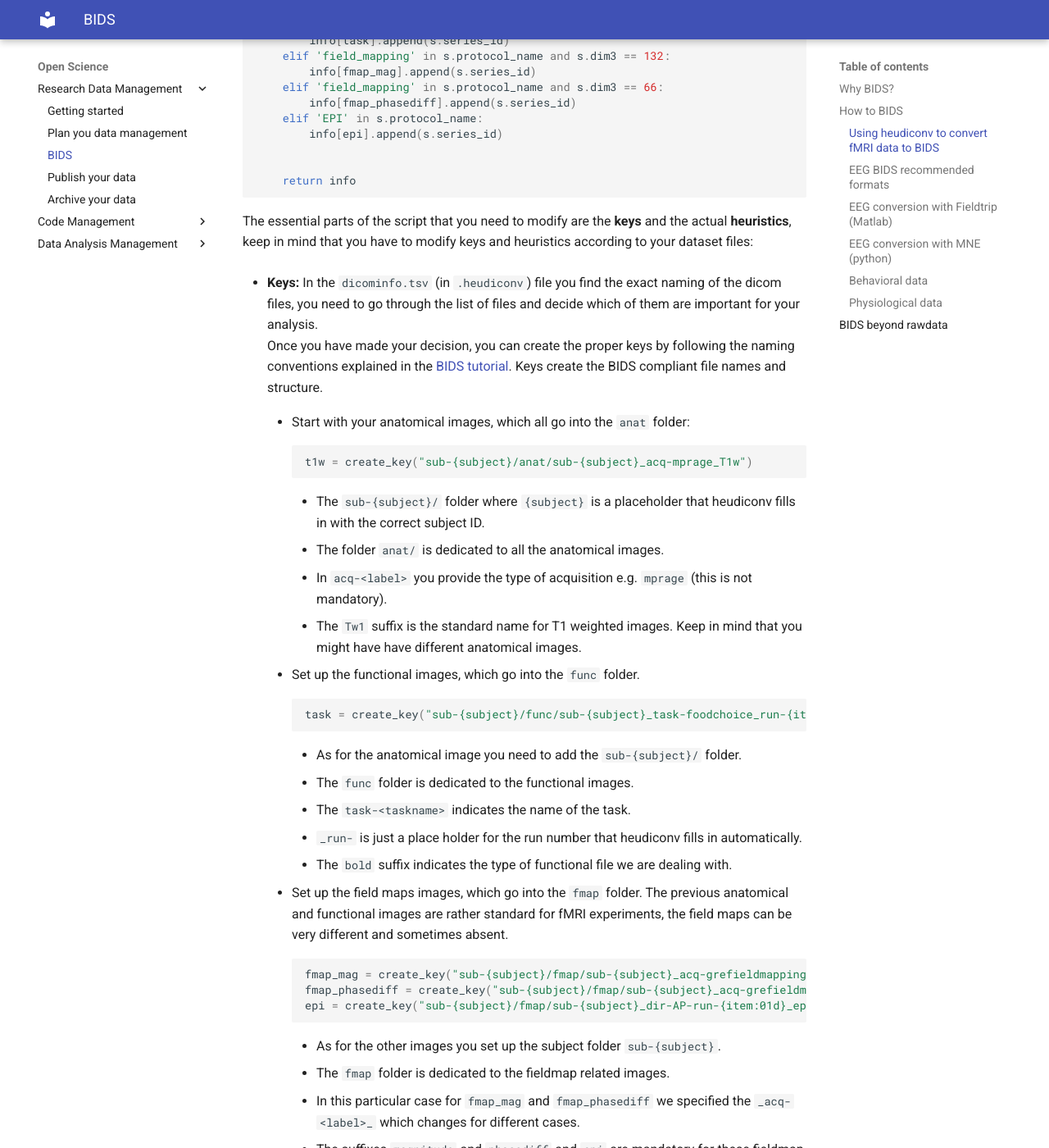
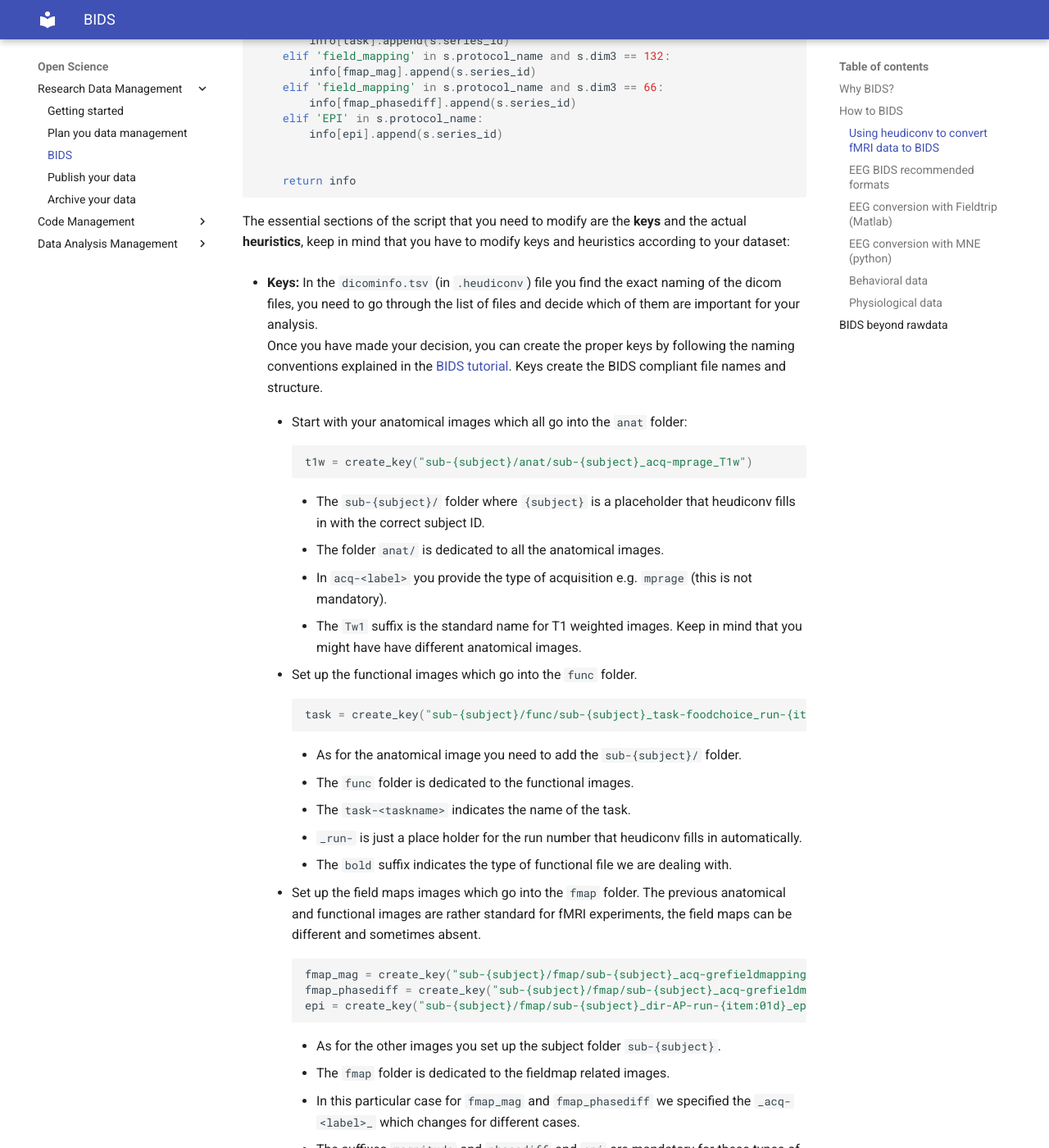
Before and after one commit to pvavra/temp-ipsy, an MkDocs documentation site: the page built from docs/open-science/research-data-management/bids.md, in a window 1280 px wide and 1400 px high, scrolled down 4058 px. Shown: the whole window at 82% size. Built offline with MkDocs 1.6.1 and Material for MkDocs 9.7.7, drawn with Linux system fonts in a browser that asks for light colours; some of the changed text lies outside the part shown.

Commit message:
Fix heudiconv content

````diff
--- a/docs/open-science/research-data-management/bids.md
+++ b/docs/open-science/research-data-management/bids.md
@@ -175,12 +175,12 @@
         return info
     ```
 
-    The essential parts of the script that you need to modify are the **keys** and the actual **heuristics**, keep in mind that you have to modify keys and heuristics according to your dataset files:
+    The essential sections of the script that you need to modify are the **keys** and the actual **heuristics**, keep in mind that you have to modify keys and heuristics according to your dataset:
 
     - **Keys:** In the `dicominfo.tsv` (in `.heudiconv`) file you find the exact naming of the dicom files, you need to go through the list of files and decide which of them are important for your analysis.</b>
     Once you have made your decision, you can create the proper keys by following the naming conventions explained in the [BIDS tutorial](https://bids-standard.github.io/bids-starter-kit/folders_and_files/files.html). Keys create the BIDS compliant file names and structure.
 
-        - Start with your anatomical images, which all go into the `anat` folder:
+        - Start with your anatomical images which all go into the `anat` folder:
 
             ```python
             t1w = create_key("sub-{subject}/anat/sub-{subject}_acq-mprage_T1w")
@@ -191,7 +191,7 @@
             - In `acq-<label>` you provide the type of acquisition e.g. `mprage` (this is not mandatory).
             - The `Tw1` suffix is the standard name for T1 weighted images. Keep in mind that you might have have different anatomical images.
 
-        - Set up the functional images, which go into the `func` folder.
+        - Set up the functional images which go into the `func` folder.
 
             ```python
             task = create_key("sub-{subject}/func/sub-{subject}_task-foodchoice_run-{item:01d}_bold")
@@ -203,8 +203,8 @@
             - `_run-` is just a place holder for the run number that heudiconv fills in automatically.
             - The `bold` suffix indicates the type of functional file we are dealing with.
 
-        - Set up the field maps images, which go into the `fmap` folder. The previous anatomical and functional images
-          are rather standard for fMRI experiments, the field maps can be very different and sometimes absent.
+        - Set up the field maps images which go into the `fmap` folder. The previous anatomical and functional images
+          are rather standard for fMRI experiments, the field maps can be different and sometimes absent.
 
             ```python
             fmap_mag = create_key("sub-{subject}/fmap/sub-{subject}_acq-grefieldmapping_magnitude")
@@ -296,7 +296,8 @@
 
     ```
 
-    Note that heudiconv creates the whole BIDS structure, the sidecars as `.json` files, and the events files as `.tsv`.</b>   `events.tsv` are just tabular files containing the header: `onset	duration	trial_type	response_time	stim_file`. Your task is to complete these files according to the bids conventions.
+    Note that heudiconv creates also `events.tsv`, tabular files containing the header: `onset	duration trial_type	response_time	stim_file`. Your task is to complete these files with your log file acquired during the experiement according to the bids conventions.
+    Additionally you should create `events.json` files which contain the description of each column in `events.tsv`.
 
 === "EEG/MEG"
 
````
Also changed, not shown: other parts of docs/open-science/research-data-management/bids.md (+2 -2 lines).
